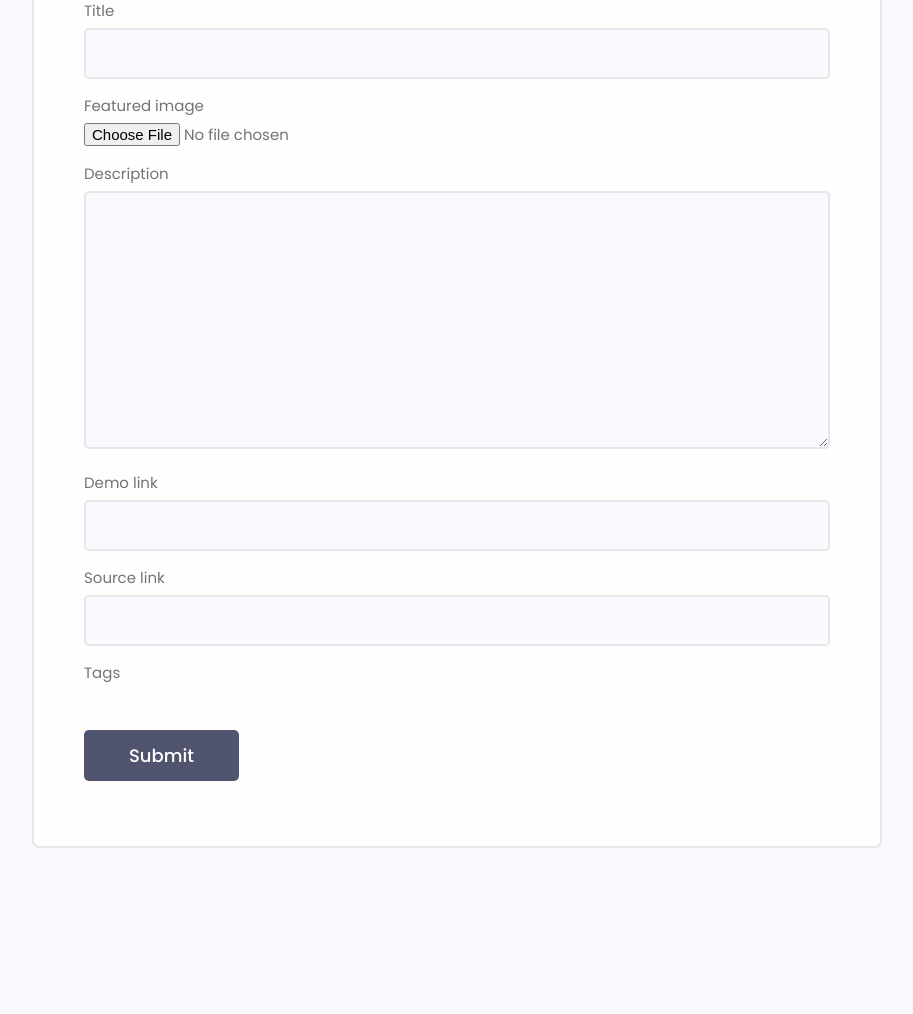
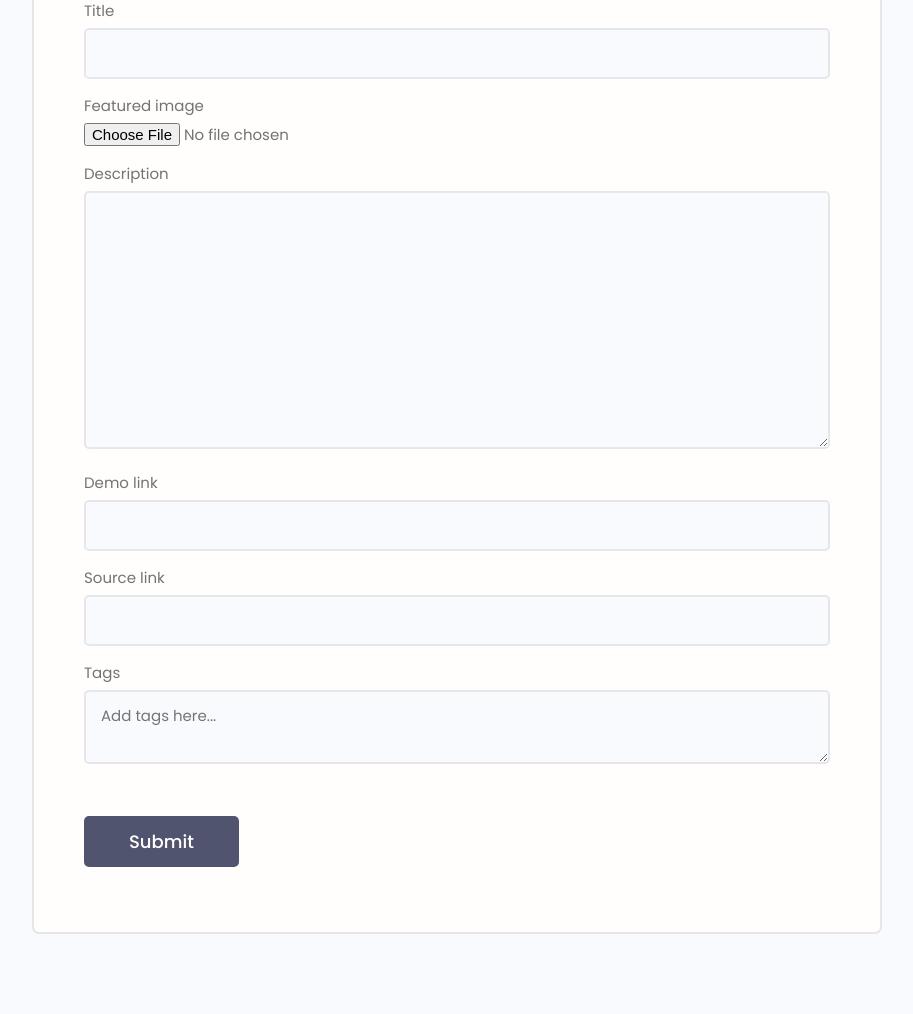
Before and after one commit to JamesOkemwa/devsearch_django, a Django app: page /projects/create-project/ in a window 1280 px wide. Shown: the part 274-1288 px from the top of the page, without its empty margins (183-1096 px from the left). Before the commit the page ends 1122 px from the top, so only its background shows below. Run offline with Django 4.2, Linux system fonts and the light colour scheme; the visitor is signed in with stand-in values (Sample User, id 1); data that the repository does not hold is empty; some libraries are stand-ins or nearby versions.

Commit message:
Adding project tags

```diff
--- a/projects/forms.py
+++ b/projects/forms.py
@@ -5,7 +5,7 @@ from .models import Project, Review
 class ProjectForm(ModelForm):
     class Meta:
         model = Project
-        fields = ['title', 'featured_image', 'description', 'demo_link', 'source_link', 'tags']
+        fields = ['title', 'featured_image', 'description', 'demo_link', 'source_link']
         widgets = {
             'tags': forms.CheckboxSelectMultiple()
         }
--- a/projects/templates/projects/project_form.html
+++ b/projects/templates/projects/project_form.html
@@ -5,7 +5,7 @@
 <main class="formPage my-xl">
     <div class="content-box">
         <div class="formWrapper">
-            <a class="backButton" href="#"><i class="im im-angle-left"></i></a>
+            <a class="backButton" href="{% url 'account' %}"><i class="im im-angle-left"></i></a>
             <br>
 
             <form class="form" method="POST" enctype="multipart/form-data">
@@ -19,6 +19,11 @@
                 </div>
                 {% endfor %}
 
+                <div class="form__field">
+                    <label for="formInput#text">Tags</label>
+                    <textarea class="input" name="newtags" placeholder="Add tags here..."></textarea>
+                </div>
+
 
                 <input class="btn btn--sub btn--lg  my-md" type="submit" value="Submit" />
             </form>
--- a/projects/views.py
+++ b/projects/views.py
@@ -2,7 +2,7 @@ from django.shortcuts import render, redirect
 from django.http import HttpResponse
 from django.contrib.auth.decorators import login_required
 from django.contrib import messages
-from .models import Project
+from .models import Project, Tag
 from .forms import ProjectForm, ReviewForm
 from .utils import searchProjects, paginateProjects
 
@@ -43,11 +43,18 @@ def createProject(request):
     form = ProjectForm()
 
     if request.method == 'POST':
+        newtags = request.POST.get('newtags').replace(',', " ").split()
+
         form = ProjectForm(request.POST, request.FILES)
         if form.is_valid():
             project = form.save(commit=False)
             project.owner = profile
             project.save()
+
+            for tag in newtags:
+                tag, created = Tag.objects.get_or_create(name=tag)
+                project.tags.add(tag)
+
             return redirect('account')
 
     context={'form': form}
@@ -62,9 +69,16 @@ def updateProject(request, pk):
     form = ProjectForm(instance=project) # pre-populate form with instance data
 
     if request.method == 'POST':
+        newtags = request.POST.get('newtags').replace(',', " ").split()
+
         form = ProjectForm(request.POST, request.FILES, instance=project)
         if form.is_valid():
-            form.save()
+            project = form.save()
+
+            for tag in newtags:
+                tag, created = Tag.objects.get_or_create(name=tag)
+                project.tags.add(tag)
+
             return redirect('account')
 
     context={'form': form}
```
